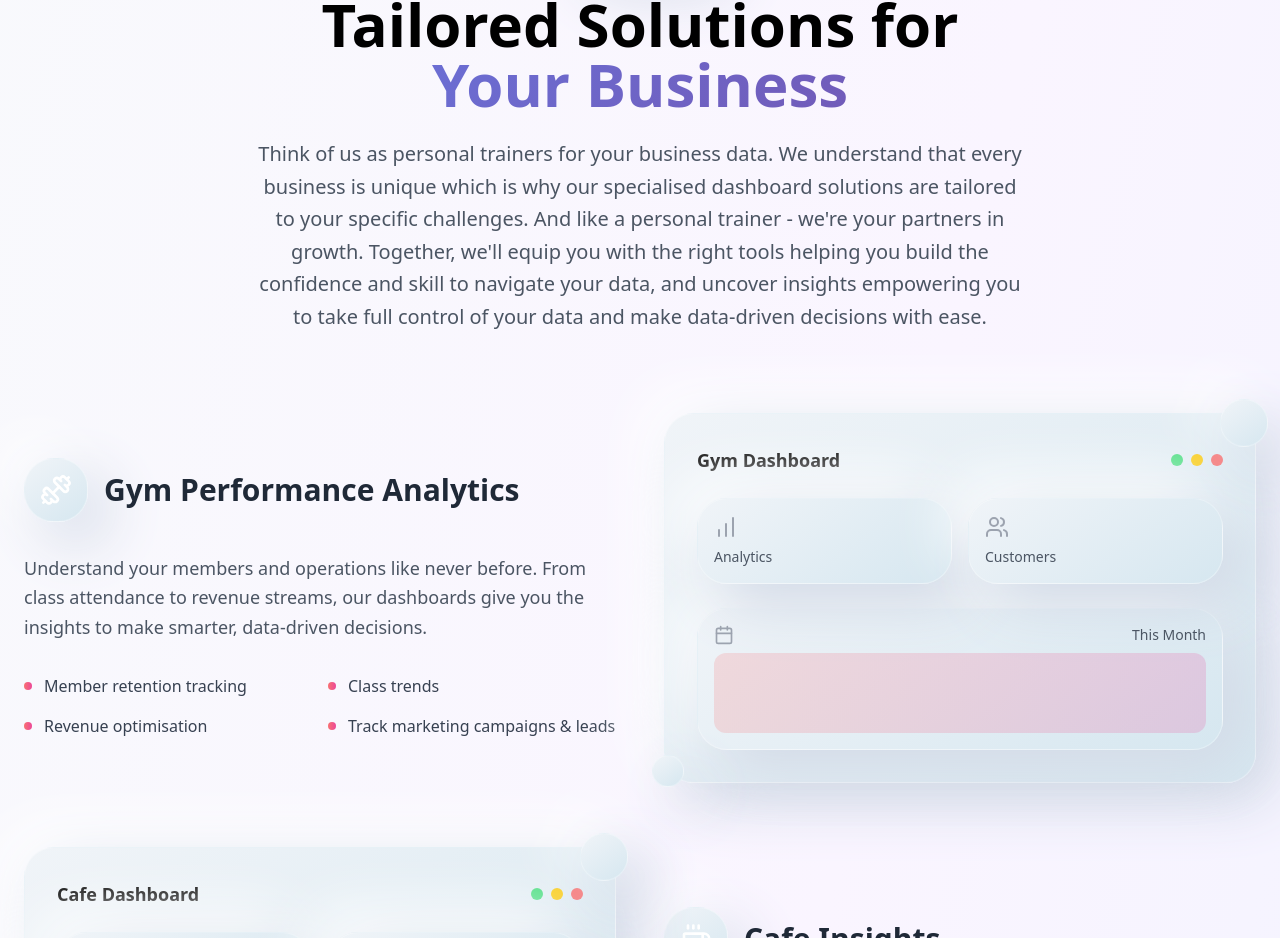
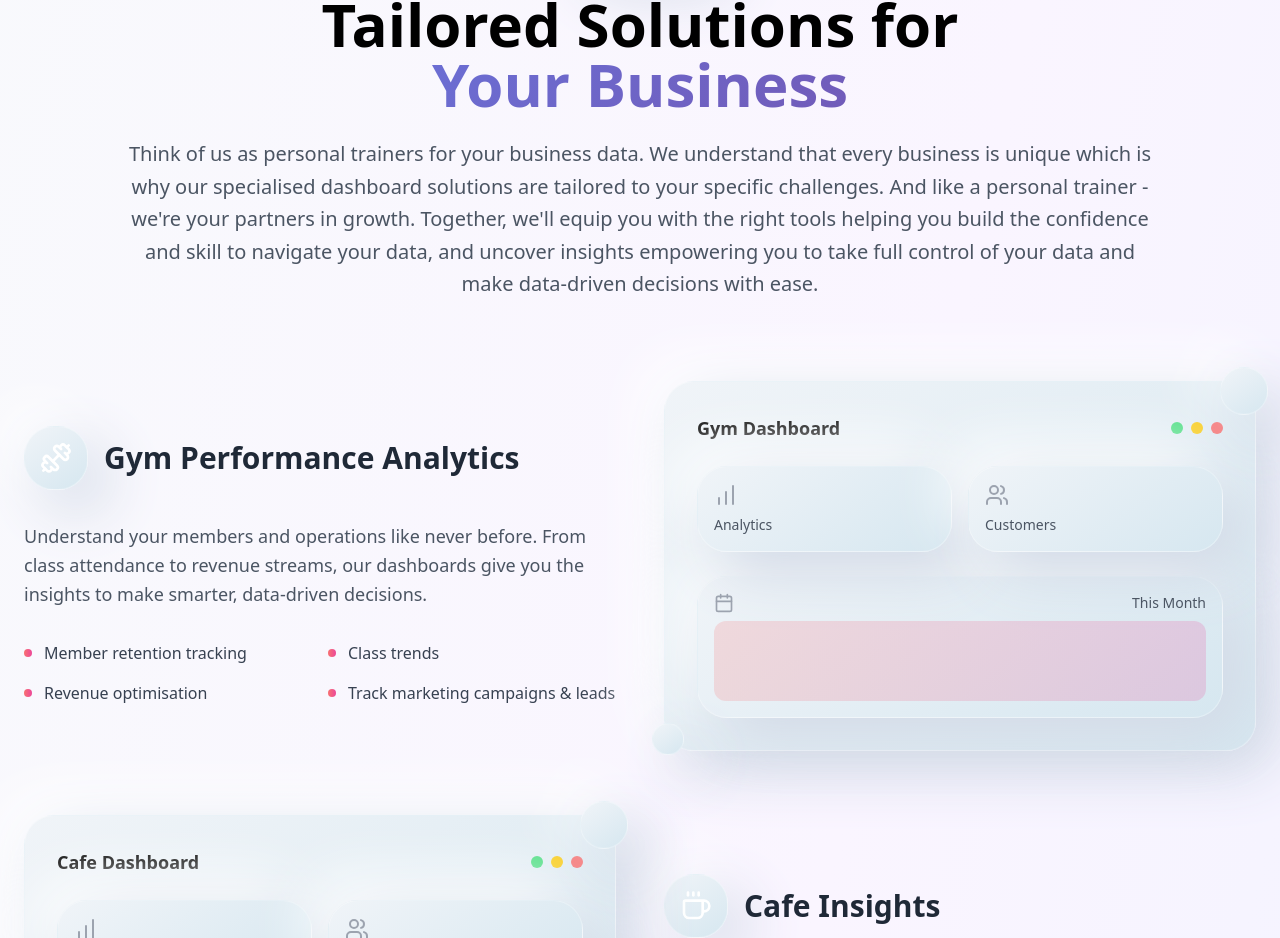
Before and after one commit to HaloJuan/Halo-Site, a Next.js app: page / in a window 1280 px wide. Shown: the part 1056-1994 px from the top of the page. Built offline with nearby package versions, Linux system fonts and the light colour scheme.

Commit message:
Changed Services Section v4

```diff
--- a/app/components/ServicesSection.js
+++ b/app/components/ServicesSection.js
@@ -40,7 +40,7 @@ export default function ServicesSection() {
             <span className="text-gradient block">Your Business </span>
           </h2>
 
-          <p className="text-xl text-gray-600 max-w-3xl mx-auto leading-relaxed">
+          <p className="text-xl text-gray-600 max-w-5xl mx-auto leading-relaxed">
             Think of us as personal trainers for your business data. We understand that every business is unique which is why our specialised dashboard solutions are tailored to your specific
             challenges. And like a personal trainer - we're your partners in growth. Together, we'll equip you with the right tools helping you build the confidence and skill to navigate your data,
             and uncover insights empowering you to take full control of your data and make data-driven decisions with ease.
```
